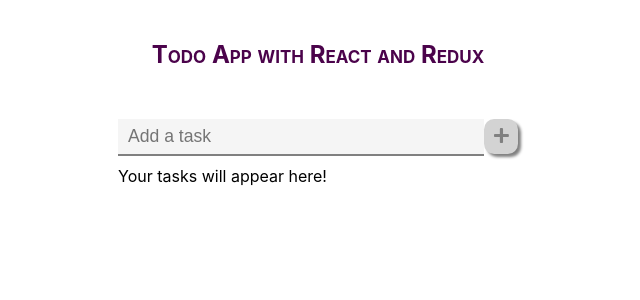
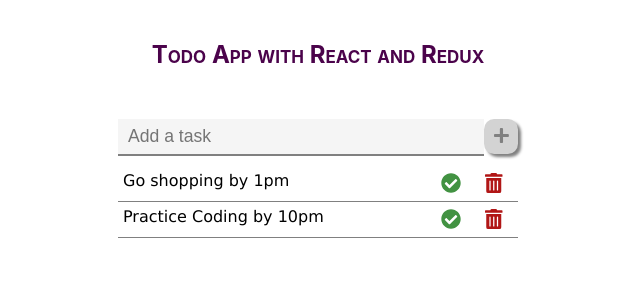
Before and after one commit to effiong-jr/Todo-App-with-React-and-Redux, a React (Create React App) app: page / in a window 1280 px wide. Shown: the top 300 px of the page, without its empty margins (322-962 px from the left). Built offline with nearby package versions, Linux system fonts and the light colour scheme.

Commit message:
Introduced redux with an INITIAL_STATE

```diff
--- a/package.json
+++ b/package.json
@@ -9,7 +9,9 @@
     "@fortawesome/react-fontawesome": "^0.1.4",
     "react": "^16.8.6",
     "react-dom": "^16.8.6",
-    "react-scripts": "3.0.1"
+    "react-redux": "^7.1.0",
+    "react-scripts": "3.0.1",
+    "redux": "^4.0.1"
   },
   "scripts": {
     "start": "react-scripts start",
--- a/src/App.js
+++ b/src/App.js
@@ -1,4 +1,6 @@
 import React, {Component} from 'react';
+import store from './store';
+import { addTodo, deleteTodo } from './store';
 import {FontAwesomeIcon} from '@fortawesome/react-fontawesome';
 import {
   faPlus,
@@ -17,8 +19,8 @@
 
     this.state = {
       input: "",
-      todoList: [],
-      id: 0,
+      // todoList: [],
+      id: 2,
     };
 
     this.handleChange = this.handleChange.bind(this);
@@ -34,32 +36,26 @@
   }
 
   handleSubmit( event ) {
-    const {input, todoList, id} = this.state;
+    const {input, id} = this.state;
 
     if(input !== "") {
-     let newTask = [
-       ...todoList,
-       {
-         text: input,
-         completed: false,
-         id,
-       }
-      ];
+      store.dispatch(
+        addTodo({
+          id,
+          text: input,
+          completed: false,
+        })
+      )
 
-      this.setState({
-        todoList: newTask,
-        id: id + 1,
-        input: "",
-      })
+      this.setState({ input: "", id: id + 1});
     }
-
     event.preventDefault();
   }
 
   toggleCompleted(id) {
     const {todoList} = this.state;
 
-    const getTodo = todoList.filter(todo => todo.id === id)[0];
+    const getTodo = store.getState().filter(todo => todo.id === id)[0];
     getTodo.completed = !getTodo.completed;
 
     const updatedList = todoList.map( todo => {
@@ -70,18 +66,14 @@
   }
 
   handleDelete(id) {
-    const {todoList} = this.state;
-
-    const itemForDelete = todoList.filter( todo => todo.id === id)[0];
-    const updatedList = todoList.filter(todo => todo.id !== itemForDelete.id);
-
-    this.setState({todoList: updatedList});
+    store.dispatch( deleteTodo(id) );
   }
 
   render() {
-    const { input, todoList, } = this.state;
+    const { input, } = this.state;
 
-    const displayTodos = todoList.map( todo => {
+
+    const displayTodos = store.getState().map( todo => {
       const deleteBtn = <Button
                           handleClick={()=>this.handleDelete(todo.id)}
                           className="deleteBtn"
--- /dev/null
+++ b/src/actionTypes.js
@@ -0,0 +1,2 @@
+export const ADD_TODO = 'ADD_TODO';
+export const DELETE_TODO = 'DELETE_TODO';
--- a/src/index.js
+++ b/src/index.js
@@ -1,10 +1,14 @@
 import React from 'react';
 import ReactDOM from 'react-dom';
+import store from './store';
+import App from './App';
 import './index.css';
-import App from './App';
 import * as serviceWorker from './serviceWorker';
 
-ReactDOM.render(<App />, document.getElementById('root'));
+ReactDOM.render(
+    <App store={store.getState() } />,
+    document.getElementById('root')
+);
 
 // If you want your app to work offline and load faster, you can change
 // unregister() to register() below. Note this comes with some pitfalls.
--- /dev/null
+++ b/src/store/index.js
@@ -0,0 +1,49 @@
+import { createStore } from 'redux';
+import { ADD_TODO, DELETE_TODO } from '../actionTypes';
+
+
+const initialState = [
+    {
+        id: 0,
+        text: "Go shopping by 1pm",
+        completed: false,
+    },
+    {
+        id: 1,
+        text: "Practice Coding by 10pm",
+        completed: false,
+    }
+];
+
+
+export const addTodo = (todo) => ({
+    type: ADD_TODO,
+    todo,
+});
+
+export const deleteTodo = (id) => ({
+    type: DELETE_TODO,
+    id,
+})
+
+
+
+const reducer = (state = initialState, action) => {
+   switch(action.type) {
+       case ADD_TODO: {
+           const newState = [...state, action.todo];
+           console.log(newState);
+           return ( newState );
+       }
+
+       case DELETE_TODO: {
+           console.log( action.id);
+           return state;
+       }
+       default: return state;
+   }
+}
+
+const store = createStore(reducer);
+
+export default store;
```
Also changed, not shown: 1 other file (tests, documents, lock files or other folders).
